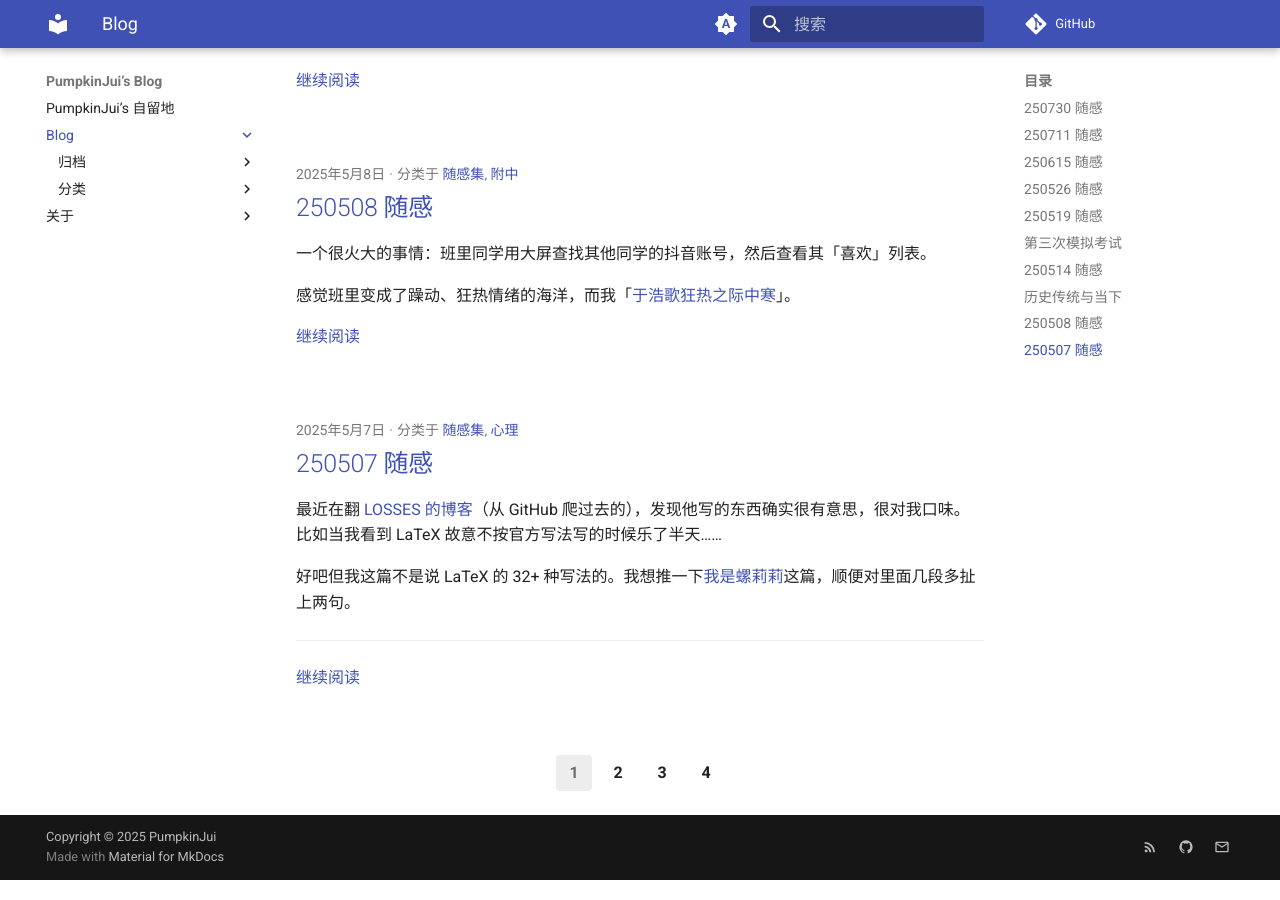
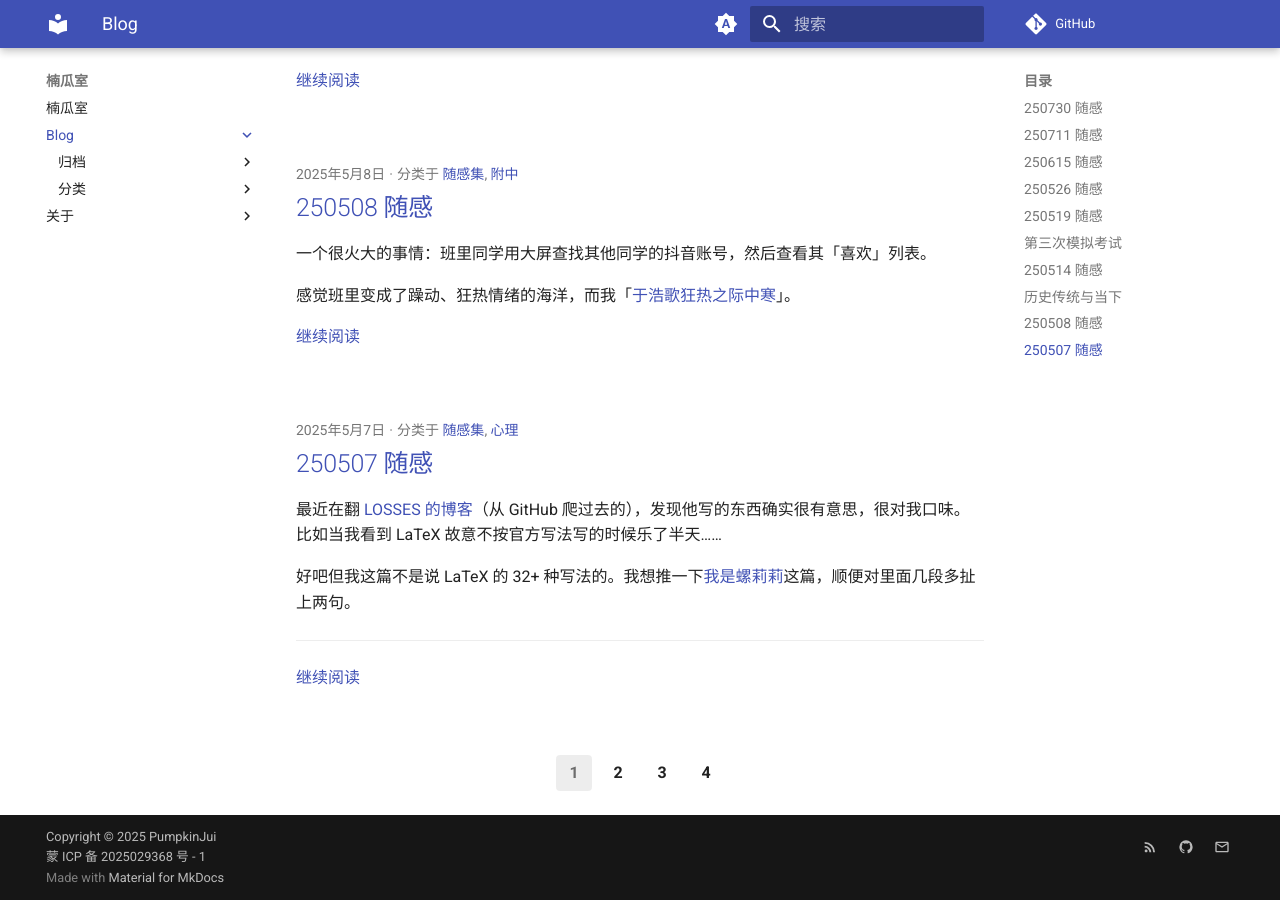
Before and after one commit to PumpkinJui/blog, an MkDocs documentation site: the page built from docs/blog/index.md, in a window 1280 px wide and 900 px high, scrolled down 2101 px. Built offline with MkDocs 1.6.1 and Material for MkDocs 9.7.7, drawn with Linux system fonts in a browser that asks for light colours; comment, search, counter and statistics services are not loaded.

Commit message:
Update site info

```diff
--- a/README.md
+++ b/README.md
@@ -1,4 +1,4 @@
-# PumpkinJui’s 自留地
+# 楠瓜室
 
 [![Create At: 2025-01-28.](https://img.shields.io/github/created-at/PumpkinJui/blog?style=for-the-badge&logo=github&logoColor=white&color=477DB2)](https://github.com/PumpkinJui?from=2025-01-01&to=2025-01-31)
 [![Repo Size](https://img.shields.io/github/repo-size/PumpkinJui/blog?style=for-the-badge&logo=git&logoColor=white&color=477DB2)](https://github.com/PumpkinJui/blog)
--- a/docs/index.md
+++ b/docs/index.md
@@ -1,4 +1,4 @@
-# PumpkinJui’s 自留地
+# 楠瓜室
 
 [![Create At: 2025-01-28.](https://img.shields.io/github/created-at/PumpkinJui/blog?style=for-the-badge&logo=github&logoColor=white&color=477DB2)](https://github.com/PumpkinJui?from=2025-01-01&to=2025-01-31)
 [![Code License: MIT.](https://img.shields.io/github/license/PumpkinJui/blog?style=for-the-badge&logo=opensourceinitiative&logoColor=white&color=477DB2&label=CODE%20LICENSE)](https://opensource.org/license/MIT)
--- a/mkdocs.yml
+++ b/mkdocs.yml
@@ -1,8 +1,10 @@
 ---
-site_name: PumpkinJui’s Blog
+site_name: 楠瓜室
 site_author: PumpkinJui
-site_url: https://pumpkinjui.pages.dev
-copyright: Copyright &copy; 2025 PumpkinJui
+site_url: https://pumpkinjui.pages.dev/
+copyright: |
+  Copyright &copy; 2025 PumpkinJui
+  <br><a href="https://beian.miit.gov.cn/" target="_blank">蒙 ICP 备 2025029368 号 - 1</a>
 repo_url: https://github.com/PumpkinJui/blog/
 theme:
   name: material
```
